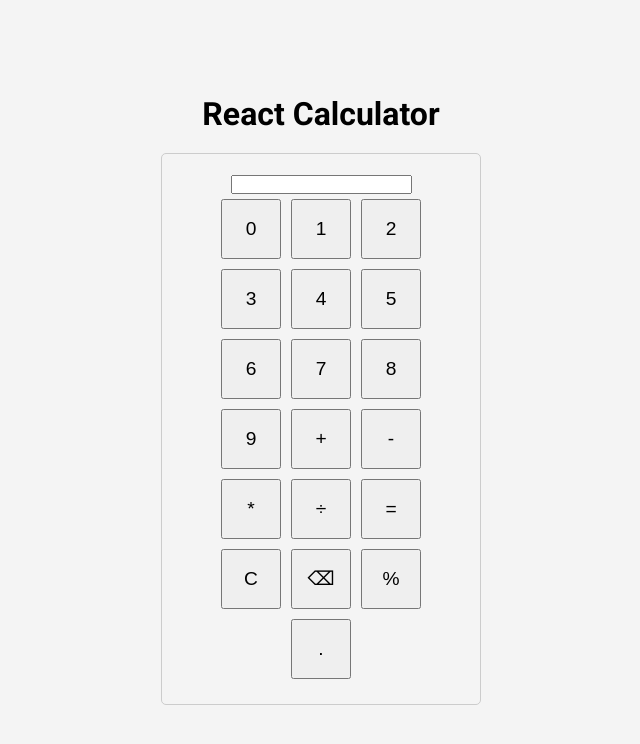
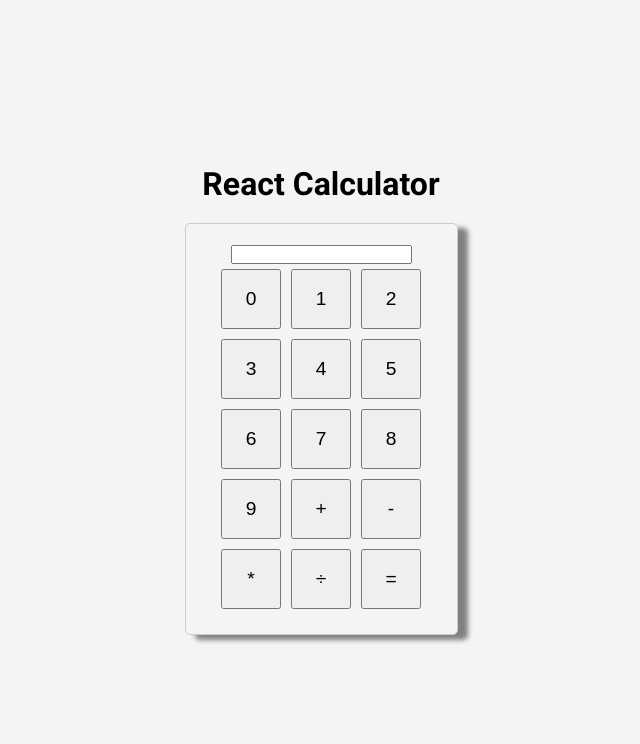
Before and after one commit to Mzhgn/React-Calculator, a React (Create React App) app: page / in a window 1280 px wide. Shown: the top 744 px of the page, without its empty margins (319-959 px from the left). Built offline with nearby package versions, Linux system fonts and the light colour scheme.

Commit message:
adding box shaddow

```diff
--- a/src/App.css
+++ b/src/App.css
@@ -20,6 +20,7 @@
   background-color: #f4f4f4;
   border: 1px solid #ccc;
   border-radius: 5px;
+  box-shadow: 10px 5px 5px gray;
 }
 
 .buttons button {
--- a/src/components/Calculator.js
+++ b/src/components/Calculator.js
@@ -46,10 +46,6 @@ const Calculator = () => {
         ))}
 
         <button onClick={handleCalculate}>=</button>
-        <button onClick={handleClear}>C</button>
-        <button onClick={handleBackspace}>⌫</button>
-        <button onClick={handlePercentage}>%</button>
-        <button onClick={() => handleClick(".")}>.</button>
       </div>
     </div>
   );
```
